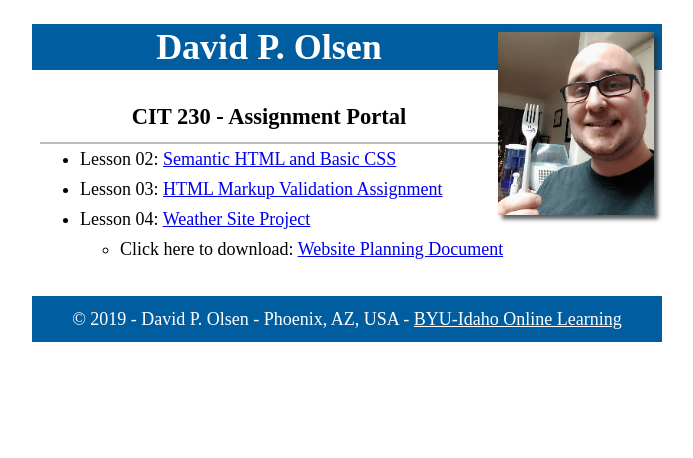
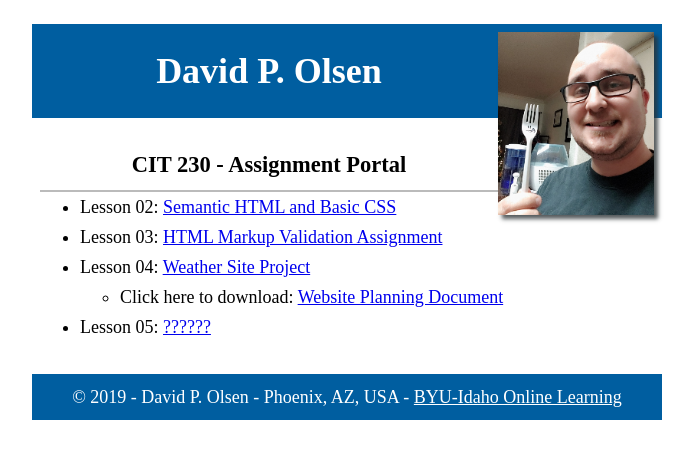
Before and after one commit to BoriquaRM/Assignments, a plain HTML site: page index.html in a window 1280 px wide. Shown: the whole page, without its empty margins (293-986 px from the left). Drawn offline with Linux system fonts and the light colour scheme.

Commit message:
Update index.html

```diff
--- a/index.html
+++ b/index.html
@@ -5,6 +5,7 @@
 		<meta charset="utf-8"/>
 		<meta name="viewport" content="width=device-width, initial-scale=1, maximum-scale=1">
 		<meta name="description" content="Assignment for David Olsen in CIT 230, BYU-Idaho">
+		<link rel="stylesheet" href="css/normalize.css">
 		<link rel="stylesheet" href="css/main.css">
 	</head>
 	<body>
@@ -20,6 +21,7 @@
 				<li>Lesson 04: <a href="lesson-4/preston-4.html">Weather Site Project</a>
 					<ul>
 					<li>Click here to download: <a href="lesson-4/WebsitePlanningDocument.pdf">Website Planning Document</a></li></ul></li>
+				<li>Lesson 05: <a href="#">??????</a></li>
 			</ul>
 		</main>
 		<footer>
```
